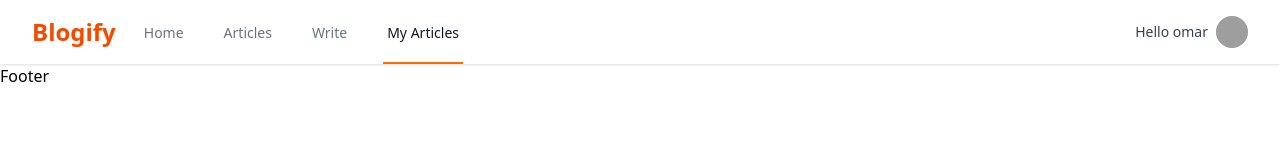
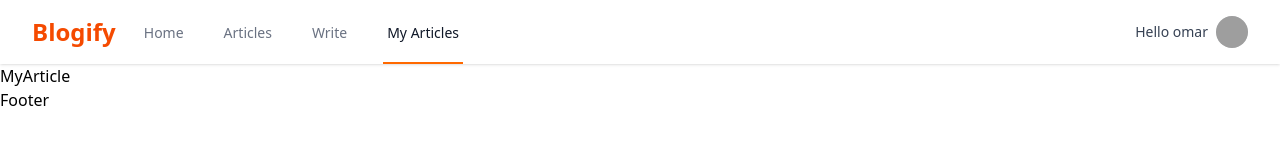
Before and after one commit to cumar-dev/Full-stack-Blog, a React (Vite) app in the folder full Stack/: page /myArticles in a window 1280 px wide. Shown: the top 160 px of the page. Built offline with nearby package versions, Linux system fonts and the light colour scheme; grey boxes are pictures that could not be loaded.

Commit message:
Brief description of what you changed

```diff
--- a/full Stack/src/App.jsx
+++ b/full Stack/src/App.jsx
@@ -7,6 +7,8 @@ import SingIn from './Pages/SingIn';
 import SingnUp from './Pages/SingnUp';
 import Header from './Component/Header';
 import Footer from './Component/Footer';
+import Write from './Pages/Write';
+import MyArticle from './Pages/MyArticle';
 const App = () => {
   return (
     <div>
@@ -20,6 +22,8 @@ const App = () => {
          <Route path='/article/:id ' element={<Article />} />
          <Route path='/singin' element={<SingIn />} />
          <Route path='/signup' element={<SingnUp />} />
+         <Route path='/write' element={<Write />} />
+         <Route path='/myArticles' element={<MyArticle />} />
         </Routes>
       </main>
       {/* footer */}
--- /dev/null
+++ b/full Stack/src/Pages/MyArticle.jsx
@@ -0,0 +1,9 @@
+import React from 'react'
+
+const MyArticle = () => {
+  return (
+    <div>MyArticle</div>
+  )
+}
+
+export default MyArticle;
--- /dev/null
+++ b/full Stack/src/Pages/Write.jsx
@@ -0,0 +1,9 @@
+import React from 'react'
+
+const Write = () => {
+  return (
+    <div>Write</div>
+  )
+}
+
+export default Write;
```
